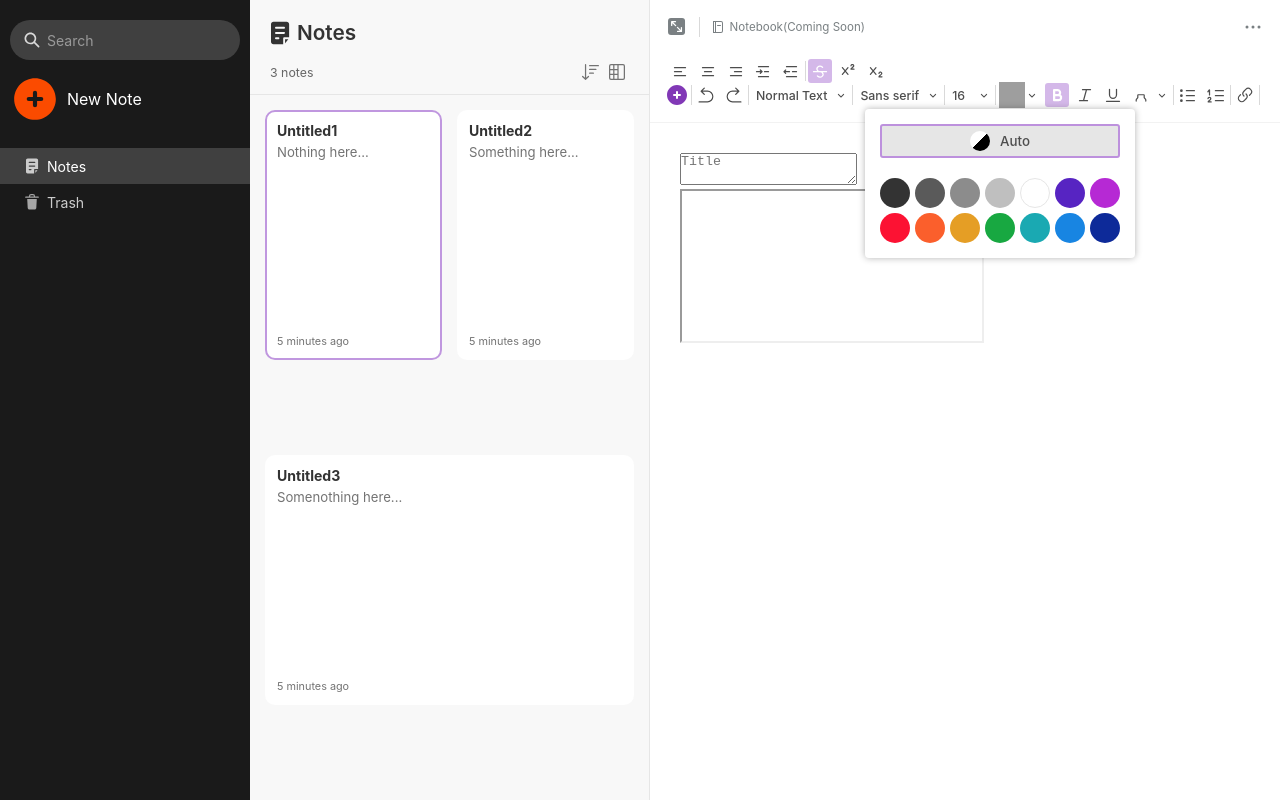
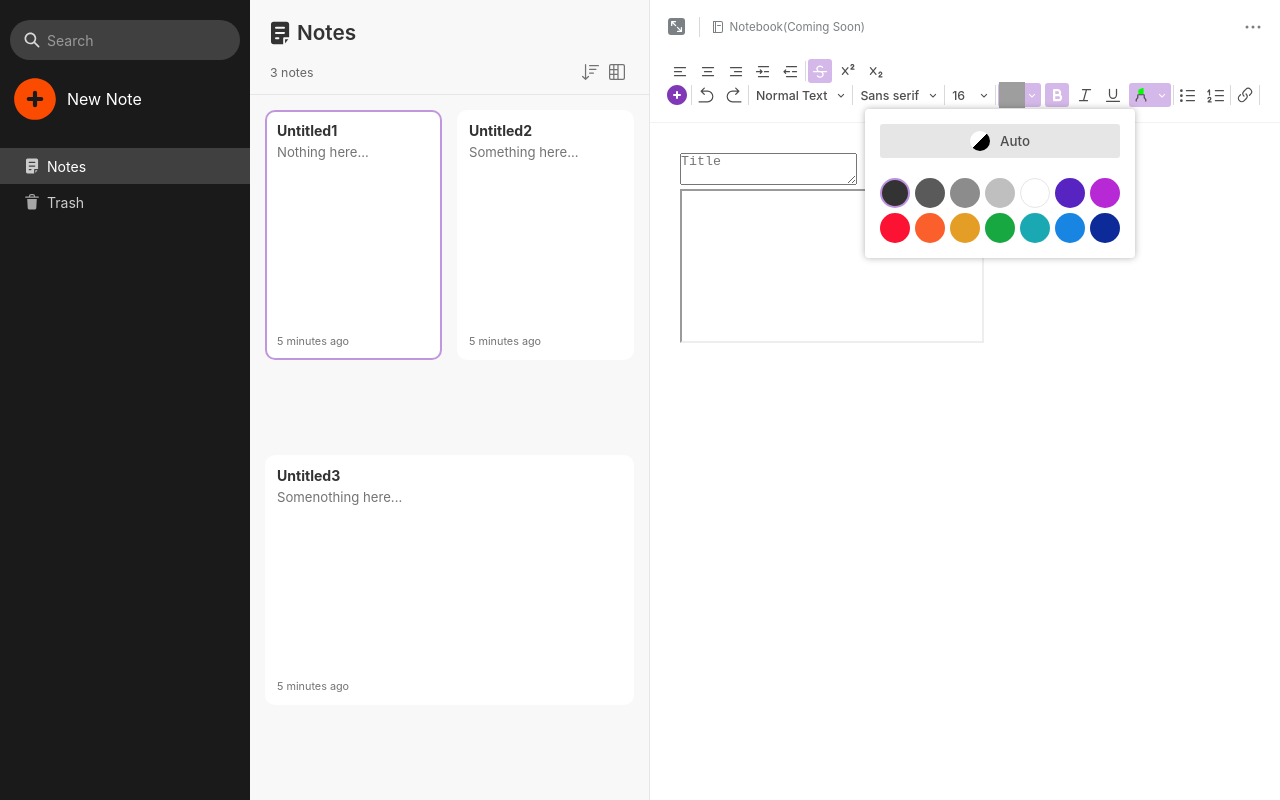
Before and after one commit to Mckenney17/Evernote-App-Clone, a React (Create React App) app: page / in a window 1280 px wide. Both pictures are taken after a click on the button 1019 px from the left and 95 px from the top of the page. Built offline with nearby package versions, Linux system fonts and the light colour scheme; grey boxes are pictures that could not be loaded.

Commit message:
tools checking fixes

```diff
--- a/src/components/Editor.js
+++ b/src/components/Editor.js
@@ -14,11 +14,11 @@ function Editor() {
         textLevel: 'Normal Text',
         fontFamily: 'Sans serif',
         fontSize: 16,
-        foreColor: '#000',
+        foreColor: '#333',
         bold: true,
         italic: false,
         underline: false,
-        backColor: 'transparent',
+        backColor: '#0f0',
         indent: false,
         outdent: false,
         strikethrough: true,
@@ -39,13 +39,13 @@ function Editor() {
             <React.Fragment>{toolsState.fontFamily}<svg width="8" height="24" viewBox="0 0 8 24" xmlns="http://www.w3.org/2000/svg"><path fill="currentColor" d="M4 13.293L6.293 11a.5.5 0 01.707.707l-2.695 2.695a.431.431 0 01-.61 0L1 11.707A.5.5 0 111.707 11L4 13.293z"></path></svg></React.Fragment>,
             <React.Fragment>{toolsState.fontSize}<svg width="8" height="24" viewBox="0 0 8 24" xmlns="http://www.w3.org/2000/svg"><path fill="currentColor" d="M4 13.293L6.293 11a.5.5 0 01.707.707l-2.695 2.695a.431.431 0 01-.61 0L1 11.707A.5.5 0 111.707 11L4 13.293z"></path></svg></React.Fragment>,
             [
-                <React.Fragment><span className="circle" style={{ background: toolsState.foreColor }}></span><svg width="8" height="24" viewBox="0 0 8 24" xmlns="http://www.w3.org/2000/svg"><path fill="currentColor" d="M4 13.293L6.293 11a.5.5 0 01.707.707l-2.695 2.695a.431.431 0 01-.61 0L1 11.707A.5.5 0 111.707 11L4 13.293z"></path></svg></React.Fragment>,
+                <React.Fragment><span className="circle" style={{ background: !toolsState.foreColor ? '#000' : toolsState.foreColor }}></span><svg width="8" height="24" viewBox="0 0 8 24" xmlns="http://www.w3.org/2000/svg"><path fill="currentColor" d="M4 13.293L6.293 11a.5.5 0 01.707.707l-2.695 2.695a.431.431 0 01-.61 0L1 11.707A.5.5 0 111.707 11L4 13.293z"></path></svg></React.Fragment>,
                 <svg width="24" height="24" viewBox="0 0 24 24" xmlns="http://www.w3.org/2000/svg"><path fill="currentColor" fillRule="evenodd" d="M9.125 6C8.504 6 8 6.504 8 7.125v10c0 .621.504 1.125 1.125 1.125h4.5a3.625 3.625 0 002.027-6.63A3.625 3.625 0 0012.625 6h-3.5zm1.125 5V8.25h2.375a1.375 1.375 0 010 2.75H10.25zm0 5v-2.75h3.375a1.375 1.375 0 010 2.75H10.25z"></path></svg>,
                 <svg width="24" height="24" viewBox="0 0 24 24" xmlns="http://www.w3.org/2000/svg"><path fill="currentColor" d="M9.5 6a.625.625 0 100 1.25h3.182L10.022 17H6.5a.625.625 0 100 1.25h8a.625.625 0 100-1.25h-3.182l2.66-9.75H17.5a.625.625 0 100-1.25h-8z"></path></svg>,
                 <svg width="24" height="24" viewBox="0 0 24 24" xmlns="http://www.w3.org/2000/svg"><path fill="currentColor" d="M8.5 5.734a.625.625 0 00-.625.625v5.5a4.125 4.125 0 008.25 0v-5.5a.625.625 0 10-1.25 0v5.5a2.875 2.875 0 01-5.75 0v-5.5a.625.625 0 00-.625-.625zM5.5 17.734a.625.625 0 100 1.25h13a.625.625 0 100-1.25h-13z"></path></svg>,
                 <React.Fragment>
                     <span>
-                        <svg width="24" height="24"  viewBox="0 0 24 24" xmlns="http://www.w3.org/2000/svg"><path fill={toolsState.backColor} d="M9.4 7.345a.8.8 0 01.492-.738l3.598-1.5a.8.8 0 011.108.74v5.311H9.4V7.345z"></path></svg>
+                        <svg width="24" height="24"  viewBox="0 0 24 24" xmlns="http://www.w3.org/2000/svg"><path fill={!toolsState.backColor ? 'transparent' : toolsState.backColor} d="M9.4 7.345a.8.8 0 01.492-.738l3.598-1.5a.8.8 0 011.108.74v5.311H9.4V7.345z"></path></svg>
                         <svg width="24" height="24"  viewBox="0 0 24 24" xmlns="http://www.w3.org/2000/svg"><path fill="currentColor" d="M9.4 14.38v-2.02h5.2v2.02c0 .319.11.63.31.878l1.246 1.544a.2.2 0 01.044.126v1.13a.6.6 0 101.2 0v-1.13c0-.32-.11-.63-.31-.88l-1.246-1.543a.2.2 0 01-.044-.126v-2.218a1 1 0 00-1-1H9.2a1 1 0 00-1 1v2.218a.2.2 0 01-.044.126L6.91 16.049a1.4 1.4 0 00-.31.879v1.13a.6.6 0 101.2 0v-1.13a.2.2 0 01.044-.126l1.246-1.544c.2-.249.31-.559.31-.879z"></path></svg>
                     </span>
                     <svg width="8" height="24" viewBox="0 0 8 24" xmlns="http://www.w3.org/2000/svg"><path fill="currentColor" d="M4 13.293L6.293 11a.5.5 0 01.707.707l-2.695 2.695a.431.431 0 01-.61 0L1 11.707A.5.5 0 111.707 11L4 13.293z"></path></svg>
@@ -104,13 +104,13 @@ function Editor() {
                     <React.Fragment key={`tni-${i}`}>
                         {toolName.map((toolNameInner, j) => (
                             <React.Fragment key={`tni-${j}`}>
-                                <button onClick={() => setSelectionDropTool({ tool: toolNameInner })} title={capitalize(toolNameInner.split('-').join(' '))} className={`${toolNameInner}${checkables.includes(toolNameInner) && toolsState[camelCase(toolNameInner)] === true ? ' checked' : ''}`}>{tools.allIcons[i][j]}</button>
+                                <button onClick={() => setSelectionDropTool({ tool: toolNameInner })} title={capitalize(toolNameInner.split('-').join(' '))} className={`${toolNameInner}${checkables.includes(toolNameInner) && toolsState[camelCase(toolNameInner)] ? ' checked' : ''}`}>{tools.allIcons[i][j]}</button>
                             </React.Fragment>
                         ))}
                         <span className="divider">&nbsp;</span>
                     </React.Fragment>
                     : <React.Fragment key={`tni-${i}`}>
-                        <button onClick={() => setSelectionDropTool({ tool: toolName })} title={capitalize(toolName.split('-').join(' '))} className={`${toolName}${checkables.includes(toolName) && toolsState[camelCase(toolName)] === true ? ' checked' : ''}`}>{tools.allIcons[i]}</button>
+                        <button onClick={() => setSelectionDropTool({ tool: toolName })} title={capitalize(toolName.split('-').join(' '))} className={`${toolName}${checkables.includes(toolName) && toolsState[camelCase(toolName)] ? ' checked' : ''}`}>{tools.allIcons[i]}</button>
                         <span className="divider">&nbsp;</span>
                     </React.Fragment>
                     })}
--- a/src/components/ForeColorsCard.js
+++ b/src/components/ForeColorsCard.js
@@ -10,7 +10,7 @@ function ForeColorsCard({ toolsState, setToolsState, setSelectionDropTool }) {
 
     return (
         <motion.div className="fore-colors-card" ref={cardRef} animate={{ y: 10, opacity: 1, type: 'tween' }}>
-            <button className={foreColor === '#000' ? 'checked' : ''}><span></span>Auto</button>
+            <button className={!foreColor ? 'checked' : ''}><span></span>Auto</button>
             <ul>
                 {['#333', '#5a5a5a', '#8c8c8c', '#bfbfbf', '#fff', '#5724c2', '#B629D4', '#fc1233', '#fb5f2c', '#e59e25', '#18a841', '#1aa9b2', '#1885e2', '#0d2a99']
                 .map((color) => <li key={color}><button className={ foreColor === color ? 'checked' : '' } style={{ background: color }}></button></li>)}
```
